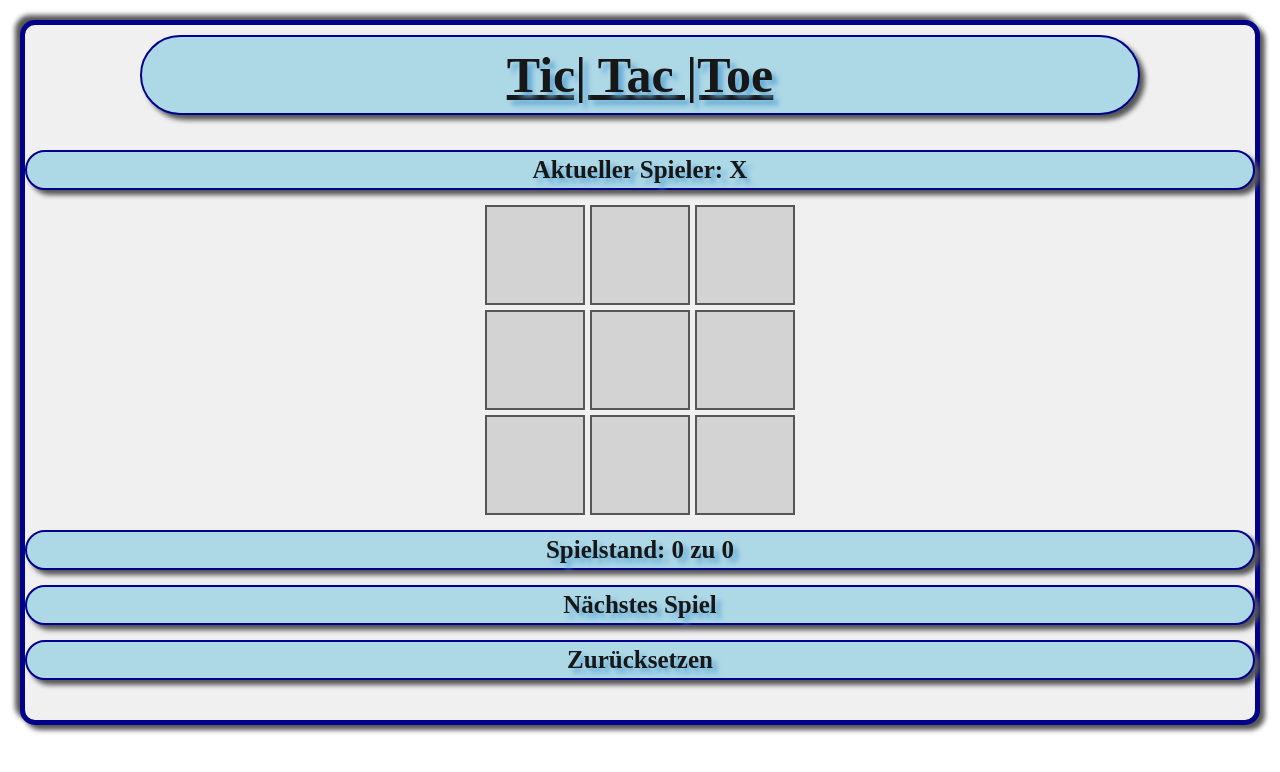
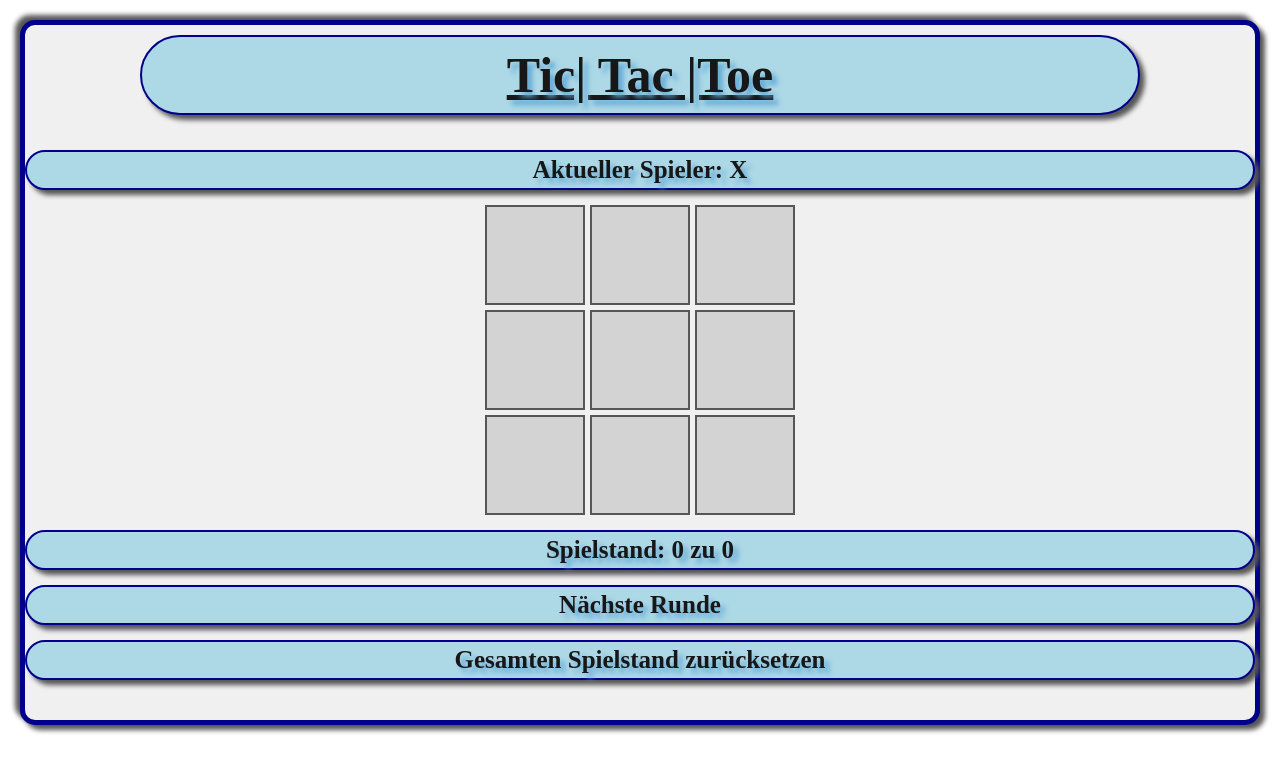
Before and after one commit to JannikU09/tic-tac-toe, a Next.js app: page / in a window 1280 px wide. Shown: the top 772 px of the page. Built offline with nearby package versions, Linux system fonts and the light colour scheme.

Commit message:
style: - Texte geändert: --> "Nächstes Spiel" zu "Nächste Runde". --> "Zurücksetzen" zu "Gesamten Spielstand zurücksetzen".

```diff
--- a/src/app/components/Board/board.tsx
+++ b/src/app/components/Board/board.tsx
@@ -93,6 +93,7 @@ export const Board = () => {
         setGewinner(null);
         setPunkteO(0);
         setPunkteX(0);
+        wechseln();
     }
 
     return (
@@ -115,13 +116,13 @@ export const Board = () => {
 
             <Title
                 size='smallTitle'
-                title='Nächstes Spiel'
+                title='Nächste Runde'
                 onClick={neueRunde}
             />
 
             <Title
                 size='smallTitle'
-                title='Zurücksetzen'
+                title='Gesamten Spielstand zurücksetzen'
                 onClick={zurücksetzen}
             />
         </div>
```
